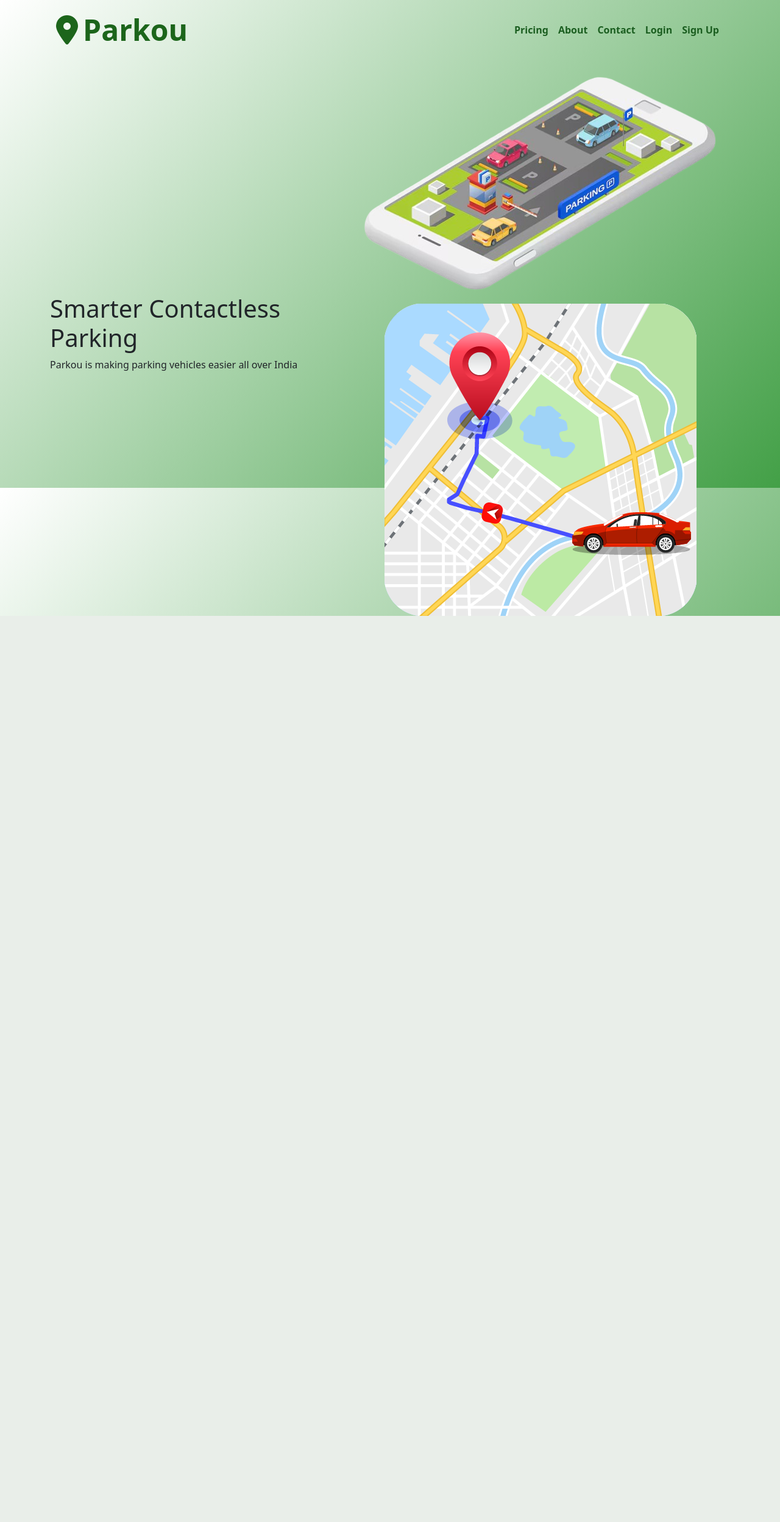
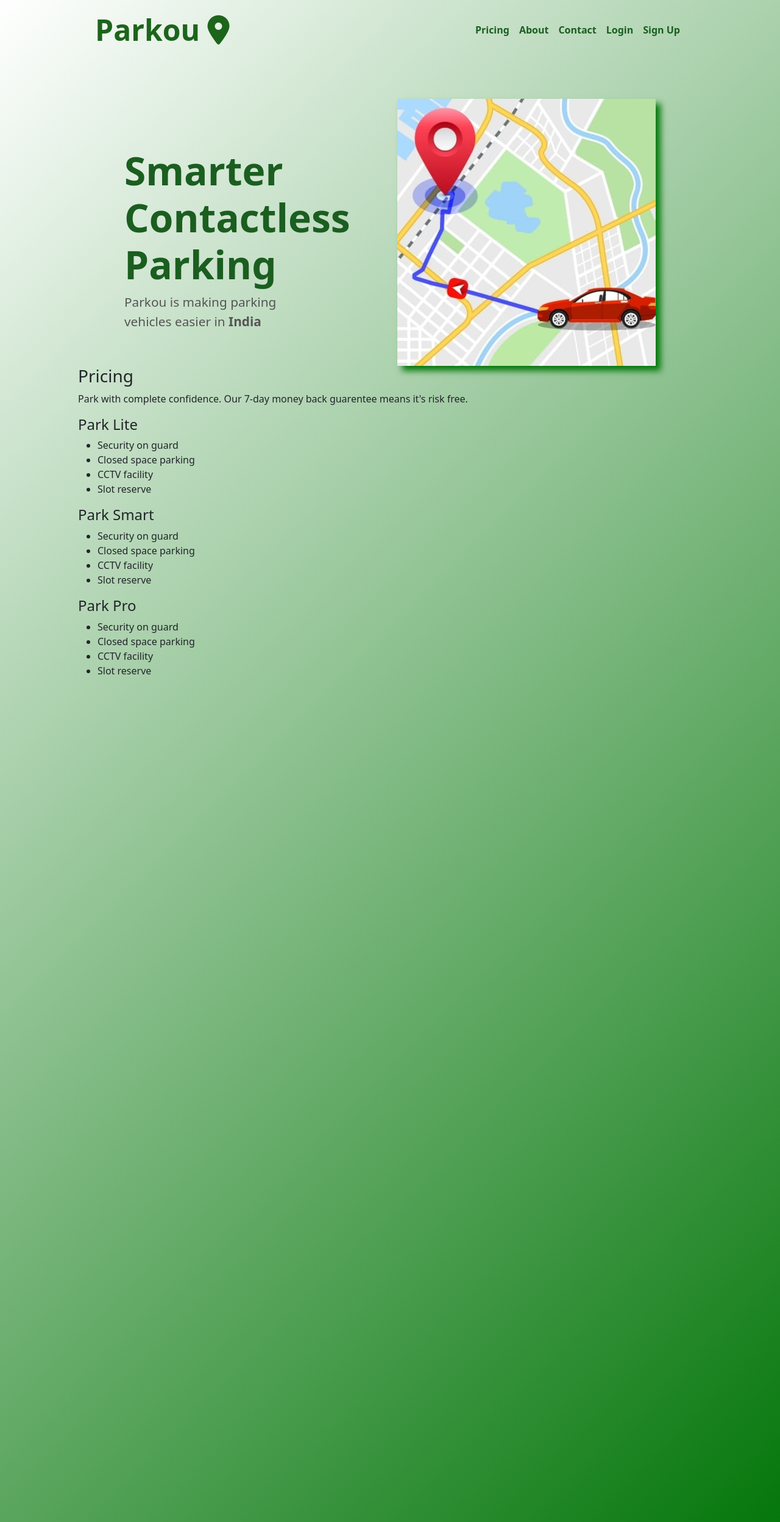
Before and after one commit to xPritam07/vehicle_parking_app, a Flask app: page / in a window 1280 px wide. Shown: the whole page at 61% size. Before the commit the page ends 1010 px from the top, so only its background shows below. Run offline with Flask 3, Linux system fonts and the light colour scheme.

Commit message:
Landing page middle phase 4

```diff
--- a/static/css/style.css
+++ b/static/css/style.css
@@ -5,7 +5,7 @@
 }
 
 .page-wrapper {
-    width: 90%;
+    width: 80%;
     margin: 0 auto;
 }
 
@@ -17,8 +17,8 @@
 
 
 body{
-    background: linear-gradient(135deg, #fff, #43a047);;
-    height: 100vh;
+    height: 156rem;
+    background: linear-gradient(135deg, #fff, #05770b);;
 }
 
 .navbar-dark .navbar-nav .nav-link {
@@ -58,18 +58,70 @@ body{
 }
 
 .container {
+
     display: flex;
-    align-items: center;
     justify-content: space-around;
-    gap: 2rem;
     flex-wrap: wrap;
+
+}
+
+.img-container {
+    box-shadow: 8px 8px 10px #05770b;
+}
+
+main{
+    margin-top: 8vh;
 }
 
 .content {
-flex: 1;
+    width: 40vh;
+    margin-top: 10vh;
 }
 
-.img-style {
-flex: 1;
-text-align: center;         /* center image horizontally */
+.content .bigPara h1 {
+    font-size: 4rem;
+    color: #1b5e20;
+    font-weight: bold;
 }
+
+.content .smallPara p {
+    font-size: 1.3rem;
+    color: #555;
+    font-weight: 500;
+}
+
+/* .cycling-list {
+    list-style: none;
+    padding: 0;
+    margin: 0;
+    height: 1.5em;
+    overflow: hidden;
+    position: relative;
+}
+
+.cycling-list li {
+    position: absolute;
+    left: 0;
+    top: 0;
+    opacity: 0;
+    animation: cycle 20s linear infinite;
+}
+
+.cycling-list li:nth-child(1) {
+                                animation-delay: 2s; }
+.cycling-list li:nth-child(2) { animation-delay: 2s; }
+.cycling-list li:nth-child(3) { animation-delay: 2s; }
+.cycling-list li:nth-child(4) { animation-delay: 2s; }
+.cycling-list li:nth-child(5) { animation-delay: 2s; }
+.cycling-list li:nth-child(6) { animation-delay: 2s; }
+
+@keyframes cycle {
+    0%   { opacity: 0; }
+    50%  { opacity: 1; }
+    100% { opacity: 0; }
+
+
+
+.cycling-list:hover li {
+    animation-play-state: paused;
+} */
--- a/templates/Before_login_part/home_page.html
+++ b/templates/Before_login_part/home_page.html
@@ -13,7 +13,8 @@
                 <!-- Brand (left side) -->
                 <a class="navbar-brand d-flex align-items-center" href="#">
                     <div class="navbar-logo">
-                        <i class="fa-solid fa-location-dot me-2"></i>Parkou
+                        Parkou
+                        <i class="fa-solid fa-location-dot me-2"></i>
                     </div>
                 </a>
 
@@ -42,14 +43,67 @@
                     <h1>Smarter Contactless Parking</h1>
                 </div>
                 <div class="smallPara">
-                    <p>Parkou is making parking vehicles easier all over India</p>
+                    <p>Parkou is making parking vehicles easier in <b>India</b>
+                        <!-- <ul class="cycling-list">
+                            <li>Kolkata</li>
+                            <li>Chennai</li>
+                            <li>Hydrabad</li>
+                            <li>Mumbai</li>
+                            <li>Delhi</li>
+                            <li>Gurgaon</li>
+                        </ul> -->
+                    </p>
                 </div>
             </div>
-            <div class="img-style">
-                <img src="/static/images/homepage_main_image.png" alt="">
-                <img src="/static/images/unnamed.png" alt="">
+            <div class="img-container">
+                <img src="/static/images/f2522af2-04a5-4a21-b895-26c233a13d4d.jpeg" id="homapageImg" alt="">
             </div>
         </div>
+
+        <div class="container-pricing">
+            <div class="heading-pricing">
+                <h3>Pricing</h3>
+                <div class="tagline-pricing">
+                    <p>Park with complete confidence. Our 7-day money back guarentee means it's risk free.</p>
+                </div>
+            </div>
+            <div class="cards-pricing">
+                <div class="cards">
+                    <h4>Park Lite</h4>
+                    <div class="card-descp">
+                        <ul>
+                            <li>Security on guard</li>
+                            <li>Closed space parking</li>
+                            <li>CCTV facility</li>
+                            <li>Slot reserve</li>
+                        </ul>
+                    </div>
+                </div>
+                <div class="cards">
+                    <h4>Park Smart</h4>
+                    <div class="card-descp">
+                        <ul>
+                            <li>Security on guard</li>
+                            <li>Closed space parking</li>
+                            <li>CCTV facility</li>
+                            <li>Slot reserve</li>
+                        </ul>
+                    </div>
+                </div>
+                <div class="cards">
+                    <h4>Park Pro</h4>
+                    <div class="card-descp">
+                        <ul>
+                            <li>Security on guard</li>
+                            <li>Closed space parking</li>
+                            <li>CCTV facility</li>
+                            <li>Slot reserve</li>
+                        </ul>
+                    </div>
+                </div>
+            </div>
+        </div>
+
     </main>
 </div>
 {% endblock %}
```
Also changed, not shown: static/images/f2522af2-04a5-4a21-b895-26c233a13d4d.jpeg (added), static/images/homepage_main_image.png (deleted), static/images/unnamed.png (deleted).
